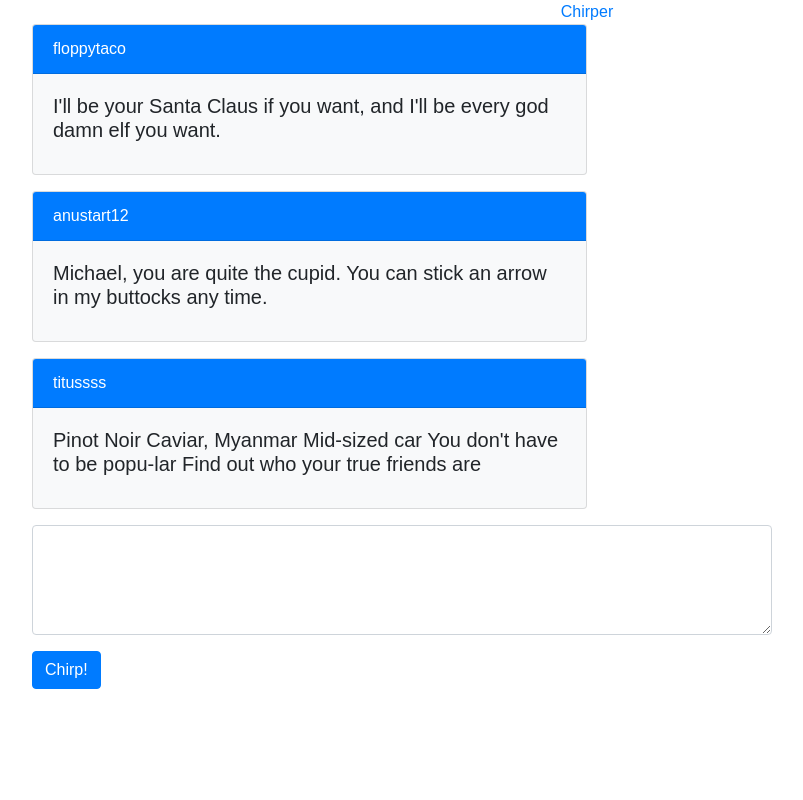
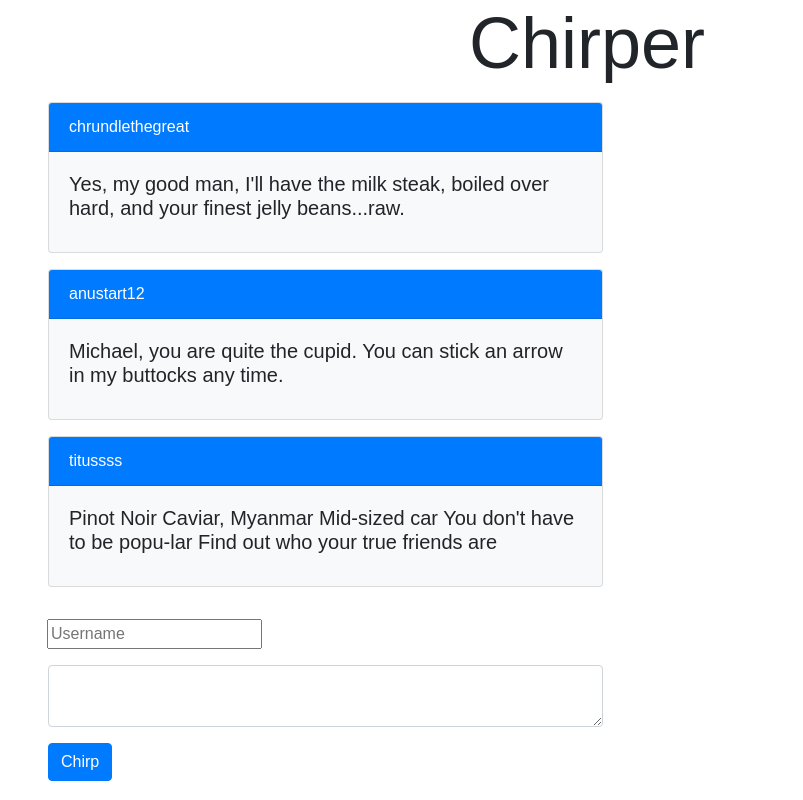
Before and after one commit to percussion1313/chirper, a React (Create React App) app: page / in a window 1280 px wide. Shown: the whole page, without its empty margins (53-856 px from the left). Built offline with nearby package versions, Linux system fonts and the light colour scheme.

Commit message:
Added new post functionality

```diff
--- a/src/app.jsx
+++ b/src/app.jsx
@@ -2,6 +2,7 @@ import React, { Component } from 'react';
 import './App.css';
 import Header from './components/header';
 import Cardlist from './components/Cardlist';
+import Submitform from './components/Submitform';
 
 
 class App extends Component {
@@ -11,8 +12,8 @@ class App extends Component {
     this.state = {
       defaultChirps: [
         {
-          username: "floppytaco",
-          chirp: "I'll be your Santa Claus if you want, and I'll be every god damn elf you want.",
+          username: "chrundlethegreat",
+          chirp: "Yes, my good man, I'll have the milk steak, boiled over hard, and your finest jelly beans...raw.",
         },
         {
           username: 'anustart12',
@@ -25,24 +26,27 @@ class App extends Component {
       ]
 
     }
+
+    this.postChirp = (event) => {
+      let newChirp = {
+        username: document.getElementById("username").value,
+        chirp: document.getElementById("chirp").value
+      };
+      this.setState({
+        defaultChirps: this.state.defaultChirps.concat([newChirp])
+      });
+    }
   }
 
-  postChirp = (e) => {
-    e.preventDefault();
-    const defaultChirps = this.state;
 
-    this.setState = ({
-      defaultChirps: [this.state.defaultChirps]
-    })
-  }
+
 
   render() {
     return (
       <div>
         <Header />
-        <Cardlist items={this.state.defaultChirps} />
-        <textarea className="form-control col-sm-8 justify-content-center" rows="4" id="comment" onChange={this.newChirp}></textarea>
-        <button type="submit" className="btn btn-primary my-3 inline" onSubmit={(e) => {this.postChirp[e]}} >Chirp!</button>
+        <Cardlist items = {this.state.defaultChirps} />
+        <Submitform postChirp = {this.postChirp}/>
       </div>
     );
   }
--- /dev/null
+++ b/src/components/Submitform.jsx
@@ -0,0 +1,24 @@
+import React from 'react';
+
+const Submitform = (props) => {
+
+    return (
+        <div>
+            <div class="col-md-6">
+                <input type="text" id="username" placeholder="Username" />
+            </div>
+            <textarea className="form-control col-sm-6 pagination-centered m-3 position-relative" id="chirp"></textarea>
+            <div>
+                <button
+                    className="btn btn-primary m-3 d-flex justify-content-center"
+                    name="cardSubmitButton"
+                    onClick={event => props.postChirp(event)}>Chirp
+        </button>
+            </div>
+        </div>
+
+
+    );
+}
+
+export default Submitform;
--- a/src/components/cardlist.jsx
+++ b/src/components/cardlist.jsx
@@ -1,5 +1,6 @@
 import React from 'react';
 import Newcard from './Newcard';
+
 
 const Cardlist = (props) => {
 
@@ -8,7 +9,7 @@ const Cardlist = (props) => {
   });
 
   return (
-      <div className="col-md-6 m-0">
+      <div className="col-md-6 m-3 d-flex justify-content-center">
         <div className="row flex-md-row">{cards}</div>
       </div>
   );
--- a/src/components/header.jsx
+++ b/src/components/header.jsx
@@ -1,14 +1,13 @@
-import React from "react";
+import React, {Component} from "react";
 
-class Header extends React.Component{
+
+class Header extends Component {
     render(){
         return (
            <nav className="Nav">
              <div className="Nav-menus">
-               <div className="Nav-brand">
-                 <a className="Nav-brand-logo d-flex justify-content-center" href="/">
-                   Chirper
-                 </a>
+               <div className="Nav-brand display-3 d-flex justify-content-center">
+                 <a>Chirper</a>
                </div>
              </div>
            </nav>
```
